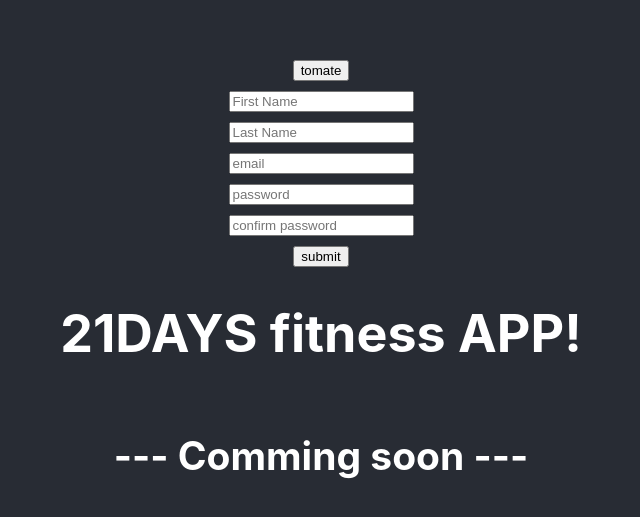
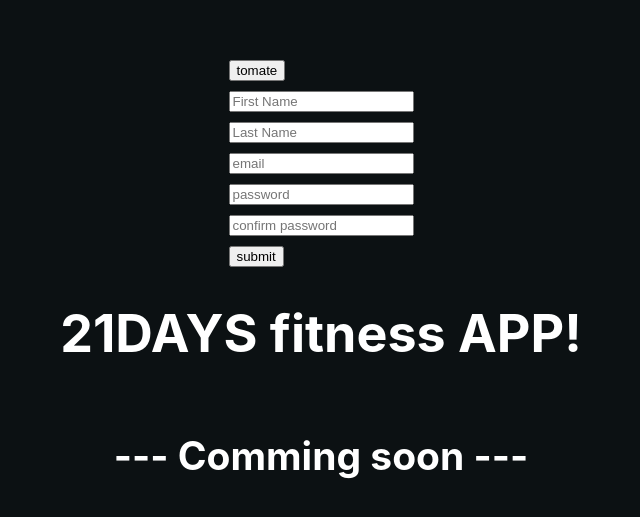
Before and after one commit to agusNiko/21DAYS-fitness-client, a React (Create React App) app: page / in a window 1280 px wide. Shown: the part 119-636 px from the top of the page, without its empty margins (319-959 px from the left). Built offline with nearby package versions, Linux system fonts and the light colour scheme.

Commit message:
change background color of the app

```diff
--- a/src/App.css
+++ b/src/App.css
@@ -1,5 +1,6 @@
 .App {
-  text-align: center;
+  display: flex;
+  justify-content: space-between;
 }
 
 .App-logo {
@@ -14,7 +15,7 @@
 }
 
 .App-header {
-  background-color: #282c34;
+  background-color: #0c1113;
   min-height: 100vh;
   display: flex;
   flex-direction: column;
```
